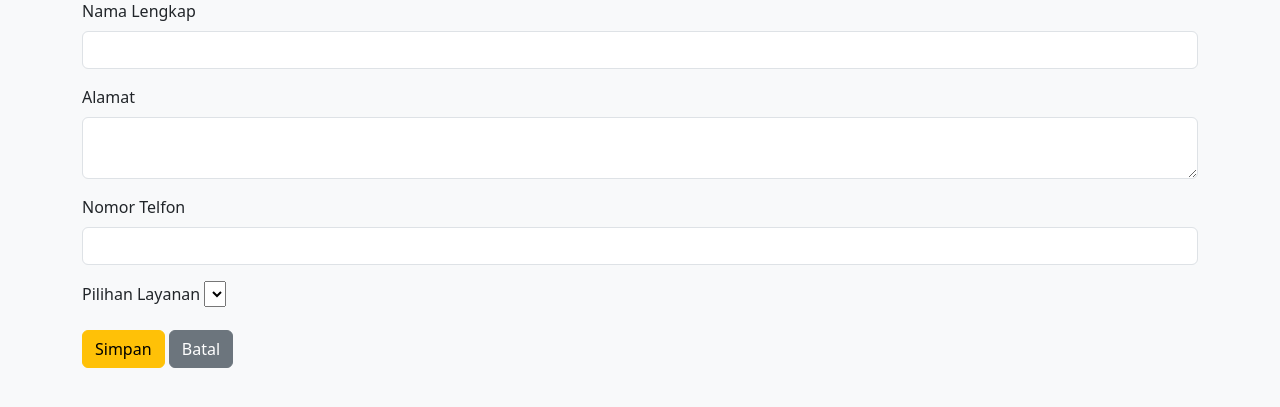
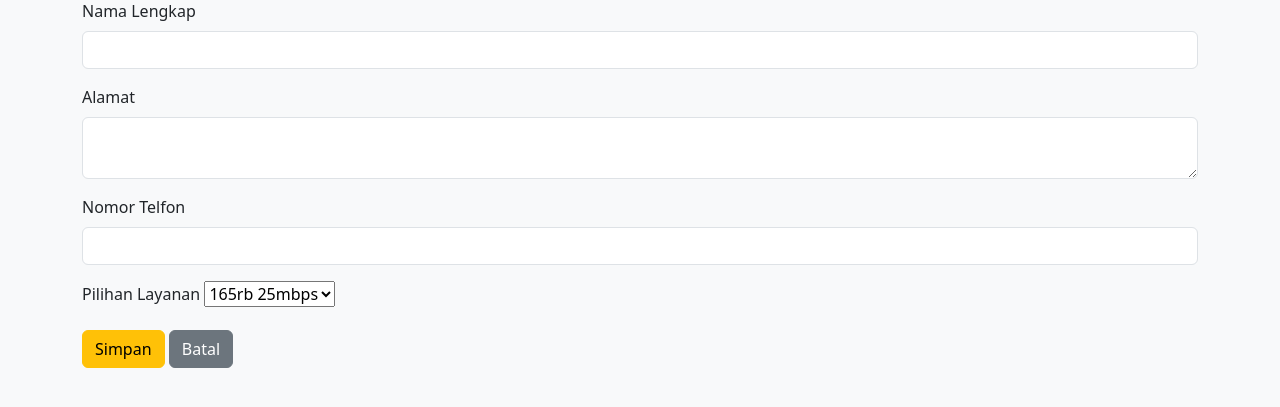
Before and after one commit to hmmmmmnmmmmm/PKWU, a CodeIgniter app: page /FnNett/index.php/pelanggan/tambah in a window 1280 px wide. Shown: the part 62-469 px from the top of the page. Run offline with CodeIgniter, Linux system fonts and the light colour scheme; lists and menus that the app fills with data are empty.

Commit message:
Update tambah.php

```diff
--- a/application/views/pelanggan/tambah.php
+++ b/application/views/pelanggan/tambah.php
@@ -25,7 +25,8 @@
 	<div class="mb-3">
 	  <label class="form-label">Pilihan Layanan</label>
     <select name="layanan" id="layanan">
-      <option value=""></option>
+      <option value="">165rb 25mbps</option>
+			<option value="">110k 10mbps</option>
     </select>
 	</div>
     <button type="submit" class="btn btn-warning">Simpan</button>
```
